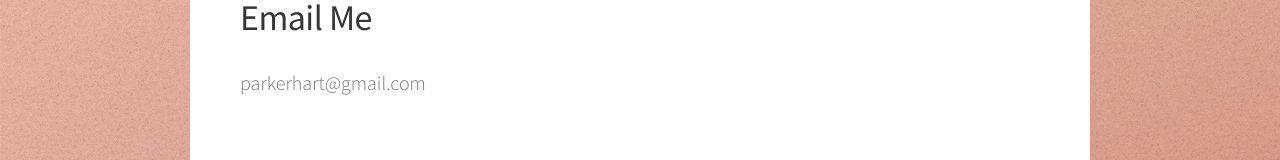
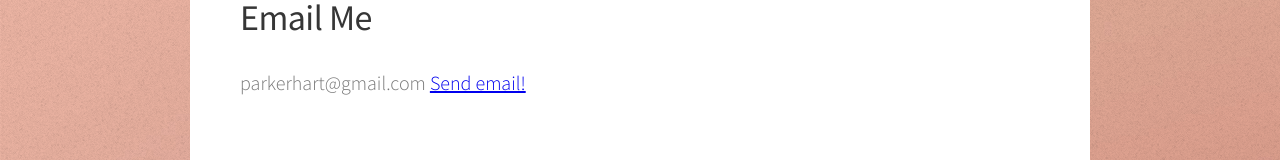
Before and after one commit to parkerhart/parkerhart.github.io, a plain HTML site: page index.html in a window 1280 px wide. Both pictures are taken after a click on the link "Email Me". Shown: the part 270-430 px from the top of the page. Drawn offline with Linux system fonts and the light colour scheme.

Commit message:
email updated

```diff
--- a/index.html
+++ b/index.html
@@ -124,6 +124,7 @@
 								</header>
 								<p>
 									parkerhart@gmail.com
+									<a href="mailto:parkerhart@gmail.com">Send email!</a>
 								</p>
 
 <!-- 								<form action="#" method="post">
```
